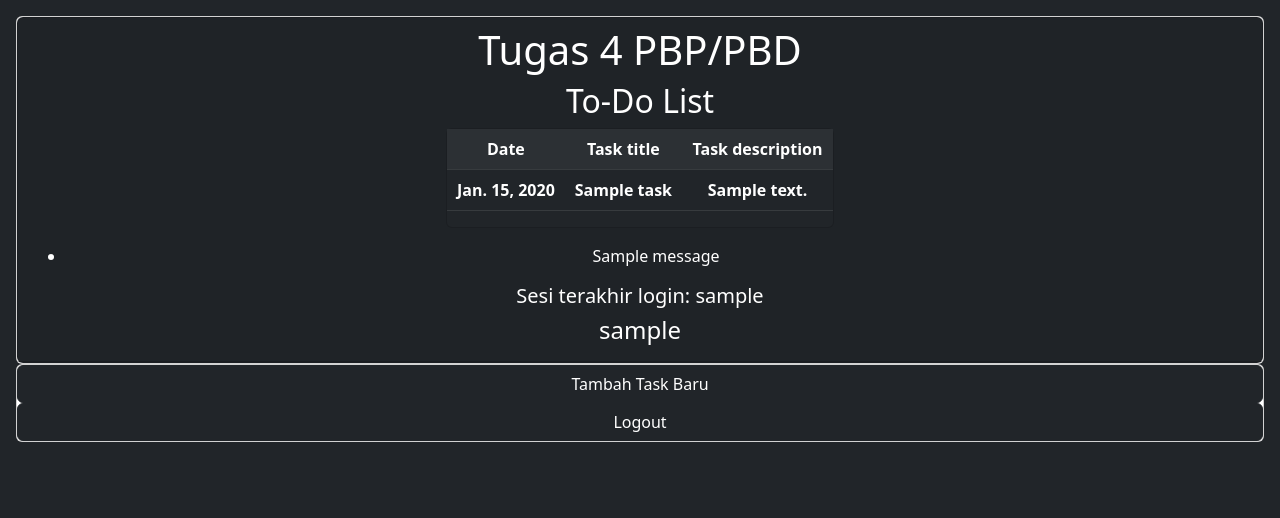
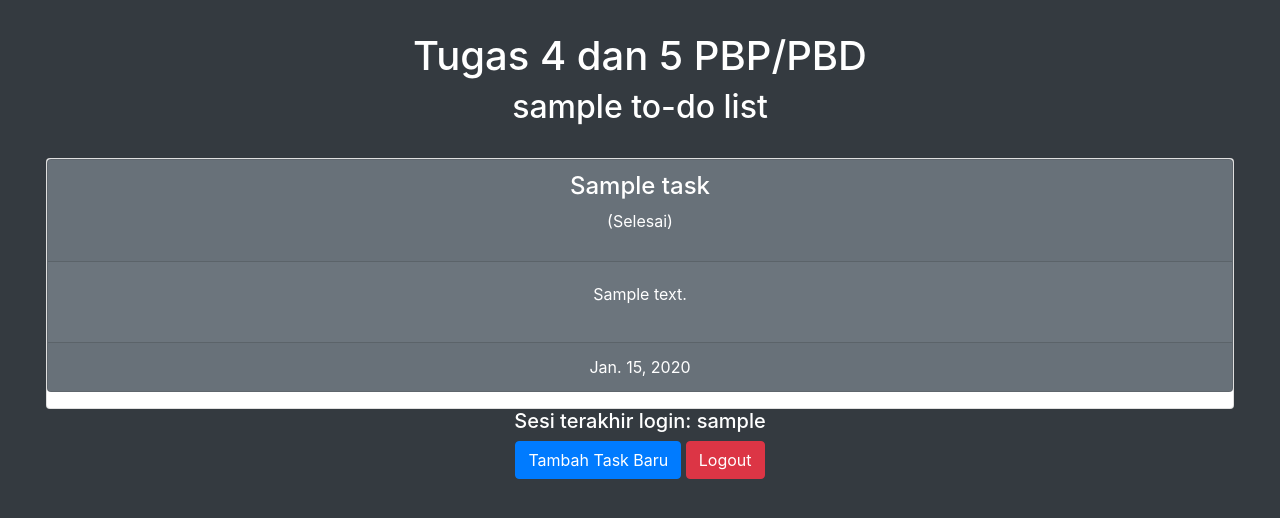
Before and after one commit to DaveTobing/Tugas2, a Django app: template todolist/templates/todolist.html in a window 1280 px wide. Shown: the top 518 px of the page. Run offline with Django 4.2, Linux system fonts and the light colour scheme; tables that the repository leaves empty hold one stand-in row (values such as "Sample post"); the template is opened without the code that fills it: values that come from a table or form of the project are taken from there, most other values are stand-ins (such as "Sample title", 1, 10 or a date in 2020); one stand-in notice (Sample message) is shown; lists and menus that the app fills with data are empty; some libraries are stand-ins or nearby versions.

Commit message:
tugas 5 rev 2

```diff
--- a/todolist/templates/login.html
+++ b/todolist/templates/login.html
@@ -6,9 +6,10 @@
 {% block content %}
 <head>
     <link href="https://cdn.jsdelivr.net/npm/bootstrap@5.2.1/dist/css/bootstrap.min.css" rel="stylesheet" integrity="sha384-iYQeCzEYFbKjA/T2uDLTpkwGzCiq6soy8tYaI1GyVh/UjpbCx/TYkiZhlZB6+fzT" crossorigin="anonymous">
+    <link rel="stylesheet" href="https://stackpath.bootstrapcdn.com/bootstrap/4.1.3/css/bootstrap.min.css" integrity="sha384-MCw98/SFnGE8fJT3GXwEOngsV7Zt27NXFoaoApmYm81iuXoPkFOJwJ8ERdknLPMO" crossorigin="anonymous">
 </head>
 
-<body class="p-3 mb-2 bg-dark text-white">
+<body class="p-3 mb-2 bg-dark text-white" class="alert alert-success" role="alert">
         <div class="container text-center">
             <h1>Login</h1>
             <div class="row justify-content-md-center">
@@ -39,7 +40,7 @@
                     {% endfor %}
                 </ul>
             {% endif %}
-            Belum mempunyai akun? <a class="btn btn-dark" href="{% url 'todolist:register' %}"> Buat Akun </a>
+            Belum mempunyai akun? <a class="btn btn-primary" href="{% url 'todolist:register' %}"> Buat Akun </a>
             <script src="https://cdn.jsdelivr.net/npm/bootstrap@5.2.1/dist/js/bootstrap.bundle.min.js" integrity="sha384-u1OknCvxWvY5kfmNBILK2hRnQC3Pr17a+RTT6rIHI7NnikvbZlHgTPOOmMi466C8" crossorigin="anonymous"></script>
 
         </div>
--- a/todolist/templates/todolist.html
+++ b/todolist/templates/todolist.html
@@ -5,62 +5,55 @@
 
 <head>
     <link href="https://cdn.jsdelivr.net/npm/bootstrap@5.2.1/dist/css/bootstrap.min.css" rel="stylesheet" integrity="sha384-iYQeCzEYFbKjA/T2uDLTpkwGzCiq6soy8tYaI1GyVh/UjpbCx/TYkiZhlZB6+fzT" crossorigin="anonymous">
+    <link rel="stylesheet" href="https://stackpath.bootstrapcdn.com/bootstrap/4.1.3/css/bootstrap.min.css" integrity="sha384-MCw98/SFnGE8fJT3GXwEOngsV7Zt27NXFoaoApmYm81iuXoPkFOJwJ8ERdknLPMO" crossorigin="anonymous">
 </head>
 
-<body class="p-3 mb-2 bg-dark text-white">
-    <div class="card text-center">
-        <div class="card text-white bg-dark" >
-            <div class="card-header" >
-                <h1>Tugas 4 PBP/PBD</h1>
-                <h2>To-Do List</h2>
-                    <div class="row justify-content-md-center">
-                        <div class="col col-lg-4">
-                            <div class="card text-white bg-dark mb-3">
-                                <table class="table table-dark table-striped">
-                                    <tr>
-                                    <th>Date</th>
-                                    <th>Task title</th>
-                                    <th>Task description</th>
-                                    </tr>
-                                {% comment %} Tambahkan data di bawah baris ini {% endcomment %}
-                                {% for task in list %}
-                                    <tr>
-                                        <th>{{task.date}}</th>
-                                        <th>{{task.title}}</th>
-                                        <th>{{task.description}}</th>
-                                    </tr>
-                                {% endfor %}
-                                </table>
+<div class="p-3 mb-2 bg-dark text-white">
+    <h1 style="text-align: center">Tugas 4 dan 5 PBP/PBD</h1>
+    <h2 style="text-align: center">{{user_name}} to-do list</h2>
+</div>
+
+<body class="p-3 mb-2 bg-dark text-white" class="alert alert-success" role="alert">
+        <div class="container-fluid">
+            <div class="class=row row-cols-1 row-cols-md-3 g-4">
+                {% comment %} Tambahkan data di bawah baris ini {% endcomment %}
+                {% for task in list %}
+                <div class="col" >
+                        <div class="card text-center">
+                            <div class="card text-bg-secondary mb-3">
+                                <div class="card-header" >
+                                    <h4>{{task.title}}</h4>
+                                    <p>(Selesai)</p>
+                                </div>
+                                <div class="card-body">
+                                    <div class="container text-center">
+                                        <div class="row align-item-start">
+                                            <p>{{task.description}}</p>
+                                        </div>
+                                    </div>
+                                </div>
+                                <div class="card-footer">
+                                    {{task.date}}
+                                </div>
                             </div>
-
                         </div>
-                    </div>
-                    {% if messages %}
-                        <ul>
-                            {% for message in messages %}
-                                <li>{{ message }}</li>
-                            {% endfor %}
-                        </ul>
-                    {% endif %}
-                    <h5>Sesi terakhir login: {{ last_login }}</h5>
-
-                    <h4>{{user_name}}</h4>
-
-
-                    <script src="https://cdn.jsdelivr.net/npm/bootstrap@5.2.1/dist/js/bootstrap.bundle.min.js" integrity="sha384-u1OknCvxWvY5kfmNBILK2hRnQC3Pr17a+RTT6rIHI7NnikvbZlHgTPOOmMi466C8" crossorigin="anonymous"></script>
-
                 </div>
-            </div>
-
-        </div>
-        <div class="card text-center">
-            <a class="btn btn-dark" href="{% url 'todolist:new_task' %}">Tambah Task Baru</a>
-            <a class="btn btn-dark" href="{% url 'todolist:logout' %}">Logout</a>
+                {% endfor %}
+             </div>
         </div>
 
+            <h5 style="text-align: center" >Sesi terakhir login: {{ last_login }}</h5>
+            <div class="container text-center">
+                <button class="btn btn-primary" style= "text-align: center"><a  style="color:white ;text-decoration:none" href= "{% url 'todolist:new_task' %}">Tambah Task Baru</a></button>
+                <button class="btn btn-danger" style= "text-align: center"><a  style="color:white ;text-decoration:none" href= "{% url 'todolist:logout' %}">Logout</a></button>
 
+            </div>
 
 
 </body>
 
+
+    <script src="https://cdn.jsdelivr.net/npm/bootstrap@5.2.1/dist/js/bootstrap.bundle.min.js" integrity="sha384-u1OknCvxWvY5kfmNBILK2hRnQC3Pr17a+RTT6rIHI7NnikvbZlHgTPOOmMi466C8" crossorigin="anonymous"></script>
+
+
 {% endblock content %}
```
Also changed, not shown: todolist/templates/create-task.html (+4 -4 lines), todolist/templates/register.html (+3 -9 lines), todolist/README.md.
